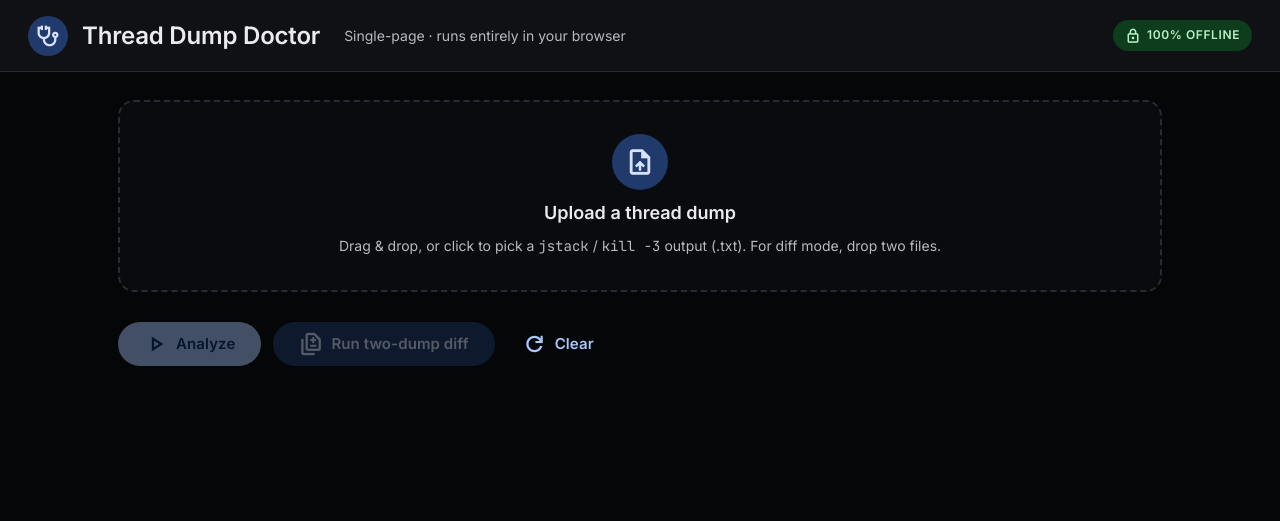
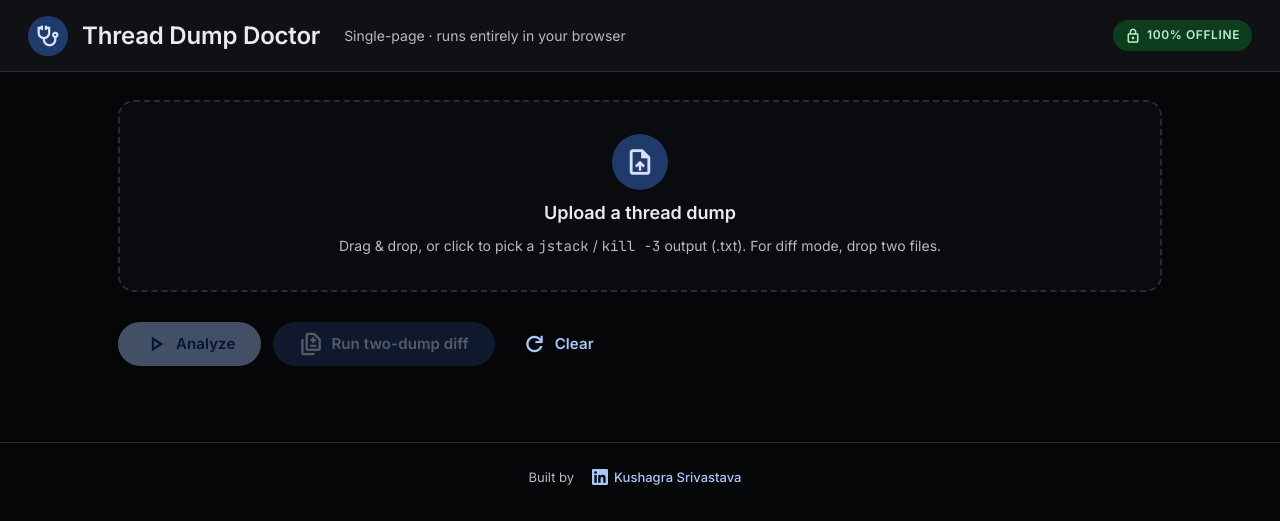
Before and after one commit to Kushagrasri/thread-dump-doctor, a plain HTML site: page index.html in a window 1280 px wide. Drawn offline with nearby package versions, Linux system fonts and the light colour scheme.

Commit message:
Add Linkedin

```diff
--- a/index.html
+++ b/index.html
@@ -565,6 +565,32 @@
     .material-symbols-outlined {
       font-variation-settings: 'FILL' 0, 'wght' 500, 'GRAD' 0, 'opsz' 24;
     }
+
+    /* ---- Footer ---- */
+    .site-footer {
+      margin-top: 48px;
+      padding: 20px 28px;
+      border-top: 1px solid var(--md-sys-color-outline-variant);
+      display: flex; align-items: center; justify-content: center;
+      gap: 8px;
+      font-size: 13px; color: var(--md-sys-color-on-surface-variant);
+    }
+    .site-footer a.linkedin-link {
+      display: inline-flex; align-items: center; gap: 6px;
+      color: var(--md-sys-color-primary);
+      text-decoration: none;
+      font-weight: 500;
+      padding: 4px 10px;
+      border-radius: 999px;
+      transition: background 0.15s;
+    }
+    .site-footer a.linkedin-link:hover {
+      background: var(--md-sys-color-primary-container);
+      color: var(--md-sys-color-on-primary-container);
+    }
+    .site-footer .linkedin-icon {
+      width: 16px; height: 16px; flex-shrink: 0;
+    }
   </style>
 </head>
 <body>
@@ -661,6 +687,17 @@
 
   <div id="out"></div>
 </main>
+
+<footer class="site-footer">
+  <span>Built by</span>
+  <a class="linkedin-link" href="https://www.linkedin.com/in/kushagrasri" target="_blank" rel="noopener noreferrer">
+    <!-- LinkedIn logo SVG -->
+    <svg class="linkedin-icon" viewBox="0 0 24 24" fill="currentColor" xmlns="http://www.w3.org/2000/svg" aria-hidden="true">
+      <path d="M20.447 20.452h-3.554v-5.569c0-1.328-.027-3.037-1.852-3.037-1.853 0-2.136 1.445-2.136 2.939v5.667H9.351V9h3.414v1.561h.046c.477-.9 1.637-1.85 3.37-1.85 3.601 0 4.267 2.37 4.267 5.455v6.286zM5.337 7.433a2.062 2.062 0 0 1-2.063-2.065 2.064 2.064 0 1 1 2.063 2.065zm1.782 13.019H3.555V9h3.564v11.452zM22.225 0H1.771C.792 0 0 .774 0 1.729v20.542C0 23.227.792 24 1.771 24h20.451C23.2 24 24 23.227 24 22.271V1.729C24 .774 23.2 0 22.222 0h.003z"/>
+    </svg>
+    Kushagra Srivastava
+  </a>
+</footer>
 
 <script>
 /* ============================================================
```
